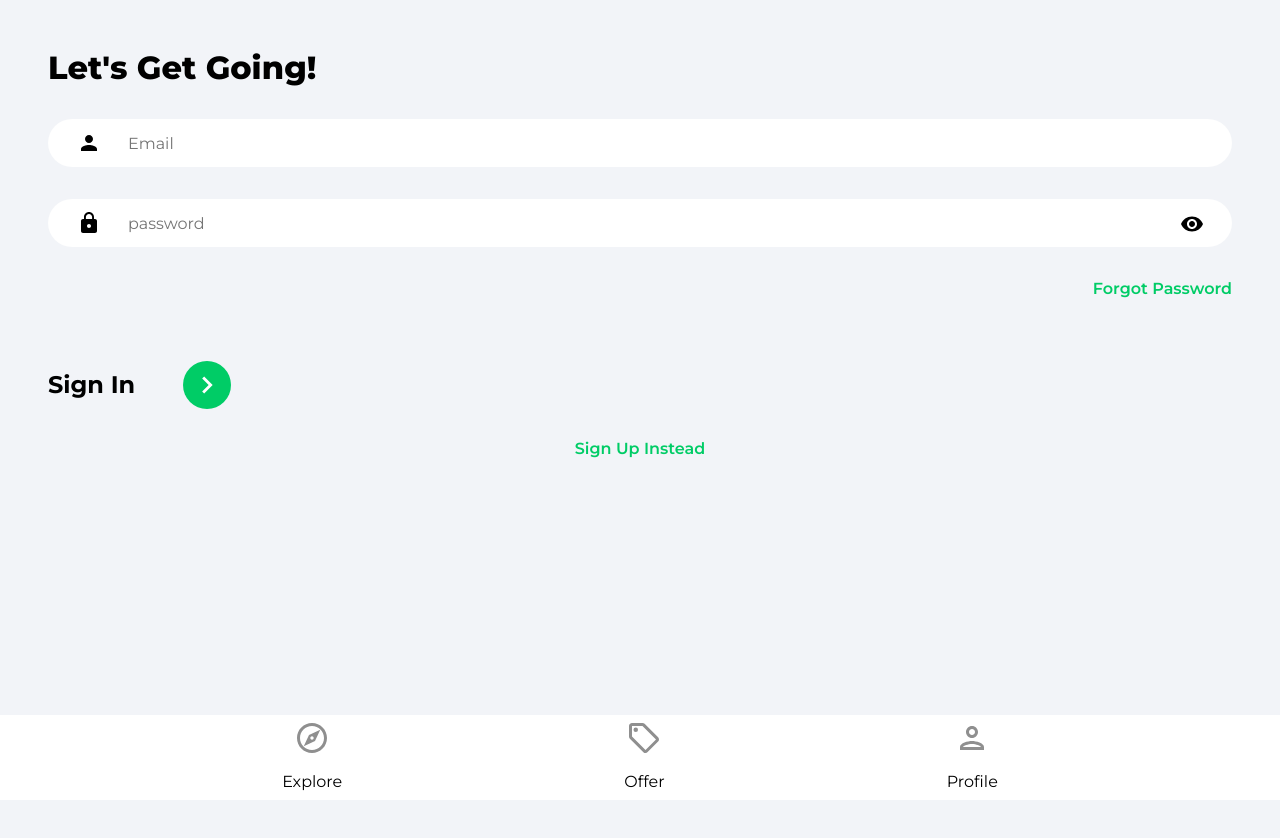
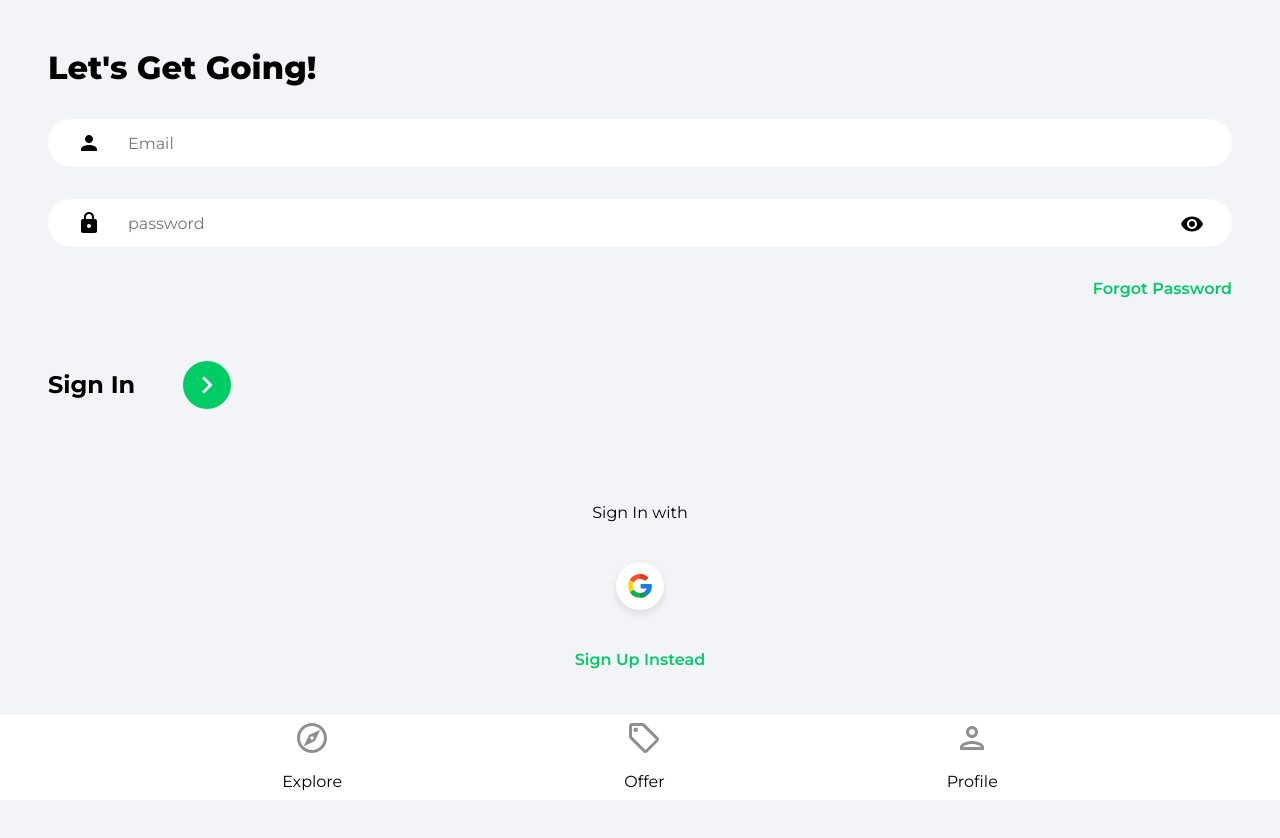
Before and after one commit to lenzoface/house-mrktplc, a React (Create React App) app: page /sign-in in a window 1280 px wide. Shown: the top 838 px of the page. Built offline with nearby package versions, Linux system fonts and the light colour scheme.

Commit message:
Added Google OAuth

```diff
--- /dev/null
+++ b/src/components/OAuth.jsx
@@ -0,0 +1,48 @@
+import { useLocation, useNavigate } from "react-router-dom"
+import { getAuth, signInWithPopup, GoogleAuthProvider } from "firebase/auth"
+import {doc, setDoc, getDoc, serverTimestamp} from 'firebase/firestore'
+import { db } from "../firebase.config"
+import { toast } from "react-toastify"
+import googleIcon from '../assets/svg/googleIcon.svg'
+
+function OAuth() {
+    const navigate = useNavigate()
+    const location = useLocation()
+
+    const onGoogleClick = async () => {
+        try {
+            const auth = getAuth()
+            const provider = new GoogleAuthProvider()
+            const result = await signInWithPopup(auth, provider)
+            const user = result.user
+
+            // Check for user
+            const docRef = doc(db, 'users', user.uid)
+            const docSnap = await getDoc(docRef)
+
+            // If user doesn't exist, create user
+            if (!docSnap.exists()) {
+                await setDoc(docRef, {
+                    name: user.displayName,
+                    email: user.email,
+                    timestamp: serverTimestamp()
+                })
+            }
+            navigate('/')
+        } catch (error) {
+            toast.error('Could not authorize w/ Google :(')
+            console.log(error);
+        }
+    }
+
+  return (
+    <div className="socialLogin">
+        <p>Sign {location.pathname === '/sign-up' ? 'Up' : 'In'} with </p>
+        <button className="socialIconDiv" onClick={onGoogleClick}>
+            <img className="socialIconImg" src={googleIcon} alt="google" />
+        </button>
+    </div>
+  )
+}
+
+export default OAuth
--- a/src/pages/SignIn.jsx
+++ b/src/pages/SignIn.jsx
@@ -2,6 +2,7 @@
 import {toast} from 'react-toastify'
 import { Link, useNavigate } from "react-router-dom"
 import {getAuth, signInWithEmailAndPassword} from 'firebase/auth'
+import OAuth from "../components/OAuth"
 import { ReactComponent as ArrowRightIcon } from "../assets/svg/keyboardArrowRightIcon.svg"
 import visibilityIcon from '../assets/svg/visibilityIcon.svg'
 
@@ -71,7 +72,7 @@
           </div>
         </form>
 
-        {/* Google Oath */}
+        <OAuth />
 
         <Link to='/sign-up' className="registerLink">
           Sign Up Instead
--- a/src/pages/SignUp.jsx
+++ b/src/pages/SignUp.jsx
@@ -6,6 +6,7 @@
 import { db } from '../firebase.config'
 import { ReactComponent as ArrowRightIcon } from "../assets/svg/keyboardArrowRightIcon.svg"
 import visibilityIcon from '../assets/svg/visibilityIcon.svg'
+import OAuth from "../components/OAuth"
 
 
 function SignUp() {
@@ -85,7 +86,7 @@
           </div>
         </form>
 
-        {/* Google Oath */}
+        <OAuth />
 
         <Link to='/sign-in' className="registerLink">
           Sign In Instead
```
